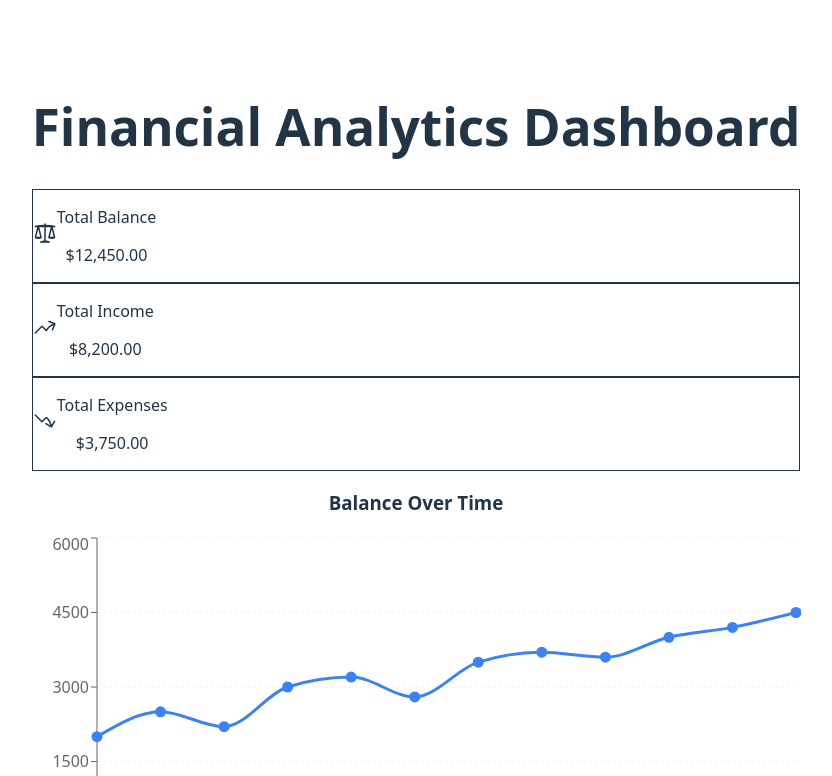
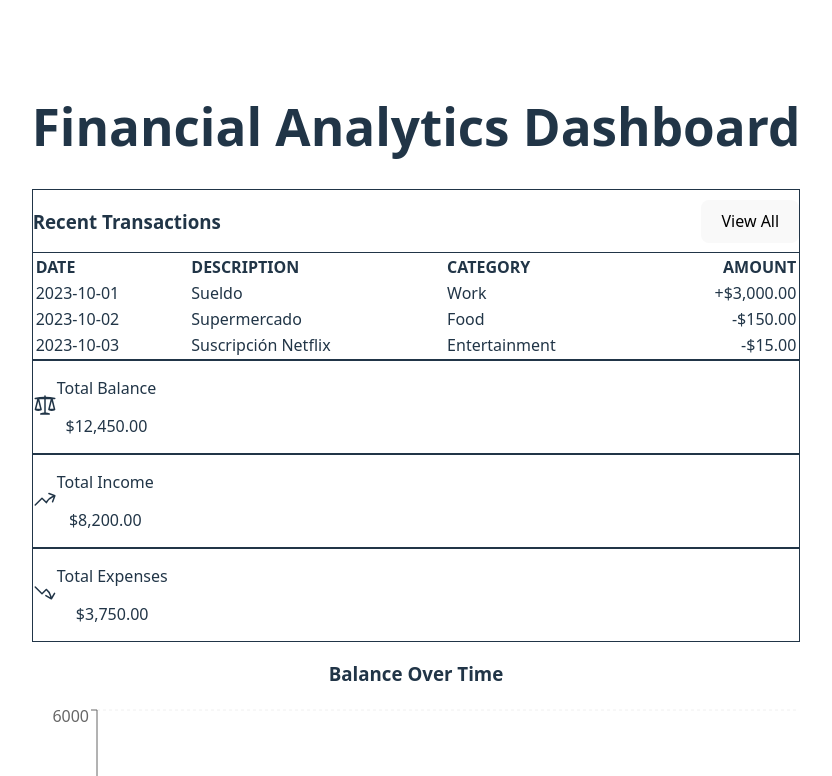
Before and after one commit to alef-garrido/bank-accnt-dashboard, a React (Vite) app: page / in a window 1280 px wide. Shown: the top 776 px of the page, without its empty margins (224-1056 px from the left). Built offline with nearby package versions, Linux system fonts and the light colour scheme.

Commit message:
Fix: import Transaction as type-only to avoid runtime import error

```diff
--- a/src/App.tsx
+++ b/src/App.tsx
@@ -3,6 +3,7 @@ import { BalanceChart } from './components/BalanceChart'
 import { CategoryChart } from './components/CategoryChart'
 import { MonthlyComparisonChart } from './components/MonthlyComparisonChart'
 import { StatsGrid } from './components/StatsGrid'
+import { TransactionTable } from './components/TransactionTable'
 
 function App() {
   return (
@@ -11,6 +12,9 @@ function App() {
         <h1 className='text-3xl md:text-4xl font-bold text-gray-900 mb-8'>
           Financial Analytics Dashboard
         </h1>
+                  <div className='mt-8'>
+            <TransactionTable />
+          </div>
         <StatsGrid />
         <div>
           <div className='h-[400px]'>
@@ -22,7 +26,9 @@ function App() {
           <div className='h-[400px]'>
             <MonthlyComparisonChart />
           </div>
+
         </div>
+
       </div>
     </div>
   )
--- a/src/components/BalanceChart.tsx
+++ b/src/components/BalanceChart.tsx
@@ -23,9 +23,9 @@ export const BalanceChart = () => {
     'Balance',
   ];
   return (
-    <div className="shadow-sm h-full flex flex-col">
+    <div className="shadow-sm h-full flex flex-col min-h-0">
       <h3 className="text-lg font-semibold text-gray-700 mb-4 flex-shrink-0">Balance Over Time</h3>
-      <div className="flex-grow px-8">
+      <div className="flex-grow px-8 min-h-0">
       <ResponsiveContainer width="100%" height="100%">
         <LineChart data={data}>
           <CartesianGrid strokeDasharray="3 3" vertical={false} stroke="#f0f0f0" />
--- a/src/components/CategoryChart.tsx
+++ b/src/components/CategoryChart.tsx
@@ -16,7 +16,7 @@ export const CategoryChart = () => {
     value === undefined ? '—' : currencyFormatter(value);
 
   return (
-    <div className="bg-white p-6 rounded-xl shadow-sm border border-gray-100 h-full w-full flex flex-col">
+    <div className="bg-white p-6 rounded-xl shadow-sm border border-gray-100 h-full w-full flex flex-col min-h-0">
       <h3 className="text-lg font-semibold text-gray-700 mb-4 flex-shrink-0">Spending by Category</h3>
       <ResponsiveContainer width="100%" height="100%">
         <PieChart>
--- a/src/components/TransactionTable.tsx
+++ b/src/components/TransactionTable.tsx
@@ -1,5 +1,6 @@
 import { currencyFormatter } from '../utils/formatters';
-import { Transaction, mockTransactions } from '../types';
+import type { Transaction } from '../types';
+import { mockTransactions } from '../types';
 
 export const TransactionTable = () => {
   return (
```
